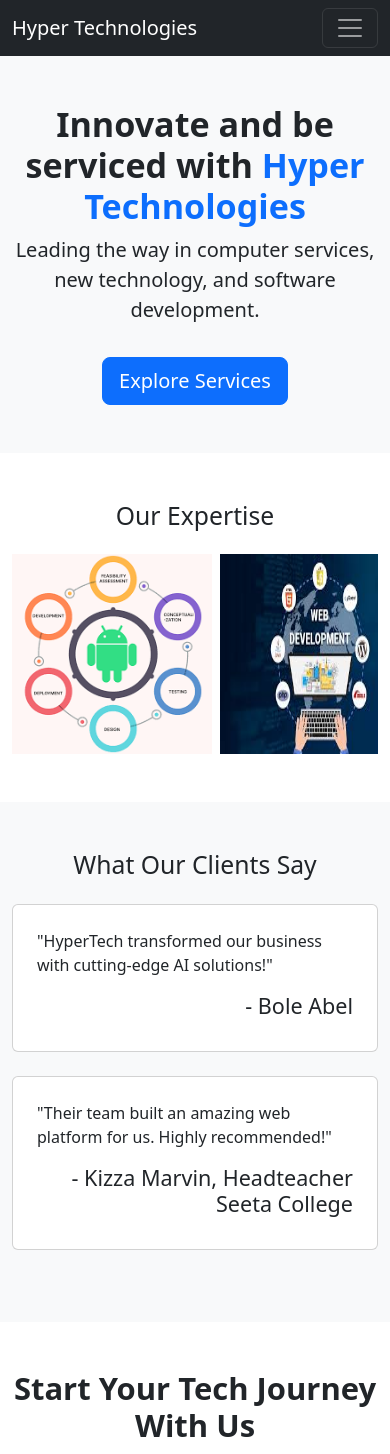
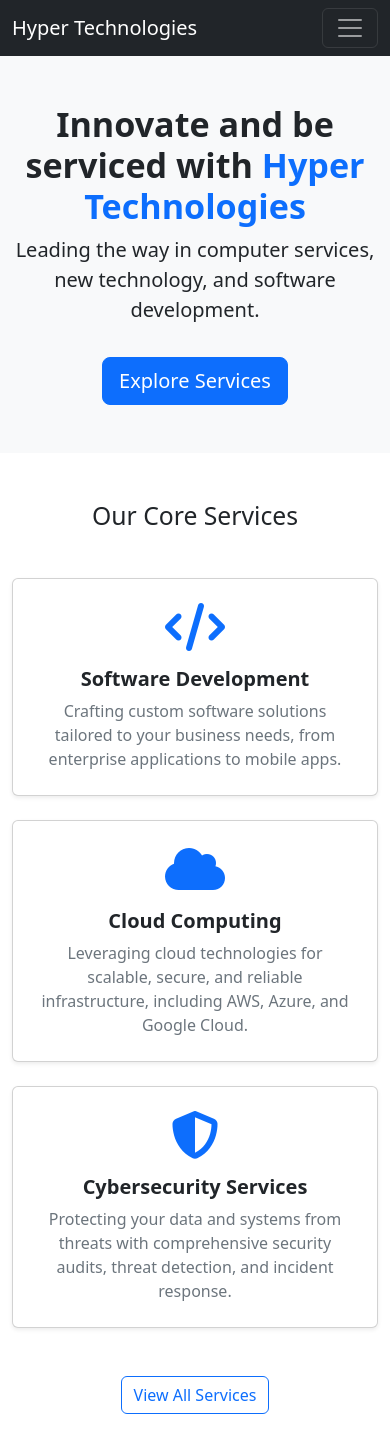
Before and after one commit to kanadouglas123/hypertechnologies_flask, a Flask app: page / in a window 390 px wide; the page is wider, and only the part inside the window is pictured. Shown: the top 1454 px of that part. Run offline with Flask 3, Linux system fonts and the light colour scheme.

Commit message:
Update home.html

```diff
--- a/templates/home.html
+++ b/templates/home.html
@@ -1,32 +1,85 @@
 {% extends 'base.html' %}
 
 {% block content %}
-<!DOCTYPE html>
-<html lang="en">
-<head>
-    <meta charset="utf-8">
-    <meta name="viewport" content="width=device-width, initial-scale=1">
-    <title>Hyper Technologies</title>
-    <!-- Bootstrap CSS -->
-    <link href="https://cdn.jsdelivr.net/npm/bootstrap@5.3.3/dist/css/bootstrap.min.css" rel="stylesheet" integrity="sha384-QWTKZyjpPEjISv5WaRU9OFeRpok6YctnYmDr5pNlyT2bRjXh0JMhjY6hW+ALEwIH" crossorigin="anonymous">
-    <!-- Font Awesome for icons -->
-    <link rel="stylesheet" href="https://cdnjs.cloudflare.com/ajax/libs/font-awesome/6.0.0-beta3/css/all.min.css">
-
-</head>
-<body>
-
-    <!-- Hero Section with Animated Background -->
-    <section class="hero py-5 bg-light">
+<main>
+    <section class="hero-section py-5 bg-light">
         <div class="container">
             <div class="hero-content text-center">
-                <h2 class="display-4 fw-bold">Innovate and be serviced with <span class="text-primary">Hyper Technologies</span></h2>
+                <h1 class="display-4 fw-bold">Innovate and be serviced with <span class="text-primary">Hyper Technologies</span></h1>
                 <p class="lead">Leading the way in computer services, new technology, and software development.</p>
                 <a href="{{ url_for('services') }}" class="btn btn-primary btn-lg mt-3">Explore Services</a>
             </div>
         </div>
     </section>
 
-    <!-- Animated Moving Images Section -->
+    <section class="services-overview py-5">
+        <div class="container">
+            <h2 class="text-center mb-5">Our Core Services</h2>
+            <div class="row text-center g-4">
+                <div class="col-md-4">
+                    <div class="card h-100 shadow-sm p-4">
+                        <i class="fas fa-code fa-3x text-primary mb-3"></i>
+                        <h3 class="h5 fw-bold">Software Development</h3>
+                        <p class="card-text text-muted">Crafting custom software solutions tailored to your business needs, from enterprise applications to mobile apps.</p>
+                    </div>
+                </div>
+                <div class="col-md-4">
+                    <div class="card h-100 shadow-sm p-4">
+                        <i class="fas fa-cloud fa-3x text-primary mb-3"></i>
+                        <h3 class="h5 fw-bold">Cloud Computing</h3>
+                        <p class="card-text text-muted">Leveraging cloud technologies for scalable, secure, and reliable infrastructure, including AWS, Azure, and Google Cloud.</p>
+                    </div>
+                </div>
+                <div class="col-md-4">
+                    <div class="card h-100 shadow-sm p-4">
+                        <i class="fas fa-shield-alt fa-3x text-primary mb-3"></i>
+                        <h3 class="h5 fw-bold">Cybersecurity Services</h3>
+                        <p class="card-text text-muted">Protecting your data and systems from threats with comprehensive security audits, threat detection, and incident response.</p>
+                    </div>
+                </div>
+            </div>
+            <div class="text-center mt-5">
+                <a href="{{ url_for('services') }}" class="btn btn-outline-primary">View All Services</a>
+            </div>
+        </div>
+    </section>
+
+    <section class="why-choose-us py-5 bg-light">
+        <div class="container">
+            <h2 class="text-center mb-5">Why Choose Hyper Technologies?</h2>
+            <div class="row align-items-center g-5">
+                <div class="col-md-6">
+                    <img src="{{ url_for('static', filename='images/why-us.jpeg') }}" alt="Why Choose Us" class="img-fluid rounded-lg shadow-lg">
+                </div>
+                <div class="col-md-6">
+                    <ul class="list-unstyled">
+                        <li class="d-flex align-items-start mb-4">
+                            <i class="fas fa-check-circle fa-2x text-primary me-3 mt-1"></i>
+                            <div>
+                                <h3 class="h5 fw-bold">Expertise and Innovation</h3>
+                                <p class="text-muted mb-0">Our team consists of certified experts who are passionate about using the latest technology to solve your toughest challenges.</p>
+                            </div>
+                        </li>
+                        <li class="d-flex align-items-start mb-4">
+                            <i class="fas fa-handshake fa-2x text-primary me-3 mt-1"></i>
+                            <div>
+                                <h3 class="h5 fw-bold">Client-Centric Approach</h3>
+                                <p class="text-muted mb-0">Your success is our priority. We work closely with you to understand your goals and deliver solutions that exceed expectations.</p>
+                            </div>
+                        </li>
+                        <li class="d-flex align-items-start mb-4">
+                            <i class="fas fa-dollar-sign fa-2x text-primary me-3 mt-1"></i>
+                            <div>
+                                <h3 class="h5 fw-bold">Cost-Effective Solutions</h3>
+                                <p class="text-muted mb-0">We provide high-quality, scalable services without the premium price tag, ensuring a great return on your investment.</p>
+                            </div>
+                        </li>
+                    </ul>
+                </div>
+            </div>
+        </div>
+    </section>
+
     <section class="moving-images py-5">
         <div class="container">
             <h2 class="text-center mb-4">Our Expertise</h2>
@@ -49,7 +102,6 @@
         </div>
     </section>
 
-    <!-- Testimonials Section with Smooth Fade-in Effect -->
     <section class="testimonials py-5 bg-light">
         <div class="container">
             <h2 class="text-center mb-4">What Our Clients Say</h2>
@@ -70,7 +122,6 @@
         </div>
     </section>
 
-    <!-- Call to Action with Animated Button -->
     <section class="cta py-5 text-center">
         <div class="container">
             <h2 class="display-5 fw-bold">Start Your Tech Journey With Us</h2>
@@ -78,11 +129,10 @@
             <h3 class="mt-4">Case Studies</h3>
             <h4>Delivering Future IT Solutions Today</h4>
             <p>Find out how businesses are succeeding with our IT services. As the leading full-service IT company in Uganda, <br>we leverage our expertise, latest technologies, and innovations to constantly drive growth to our clients.<br>Take a look at some sample case studies and client success stories from our recent works.</p>
-            <a href="{{ url_for('contact') }}" class="btn btn-primary btn-lg mt-3 animated-btn">Get in Touch</a>
+            <a href="{{ url_for('contact') }}" class="btn btn-primary btn-lg mt-3">Get in Touch</a>
         </div>
     </section>
 
-    <!-- Contact Section -->
     <section class="contact py-5 bg-light">
         <div class="container">
             <h2 class="text-center mb-4">Contact Us</h2>
@@ -118,10 +168,18 @@
             </div>
         </div>
     </section>
-
-    <!-- Bootstrap JS and Popper.js -->
-    <script src="https://cdn.jsdelivr.net/npm/@popperjs/core@2.11.8/dist/umd/popper.min.js" integrity="sha384-I7E8VVD/ismYTF4hNIPjVp/Zjvgyol6VFvRkX/vR+Vc4jQkC+hVqc2pM8ODewa9r" crossorigin="anonymous"></script>
-    <script src="https://cdn.jsdelivr.net/npm/bootstrap@5.3.3/dist/js/bootstrap.min.js" integrity="sha384-0pUGZvbkm6XF6gxjEnlmuGrJXVbNuzT9qBBavbLwCsOGabYfZo0T0to5eqruptLy" crossorigin="anonymous"></script>
-</body>
-</html>
+</main>
+<a href="#" class="back-to-top btn btn-primary rounded-circle" style="position: fixed; bottom: 20px; right: 20px; display: none;"><i class="fas fa-arrow-up"></i></a>
+<script>
+    document.addEventListener('DOMContentLoaded', function() {
+        var backToTopBtn = document.querySelector('.back-to-top');
+        window.addEventListener('scroll', function() {
+            if (window.scrollY > 300) {
+                backToTopBtn.style.display = 'block';
+            } else {
+                backToTopBtn.style.display = 'none';
+            }
+        });
+    });
+</script>
 {% endblock %}
```
Lines whose indentation alone changed are shown as unchanged.
